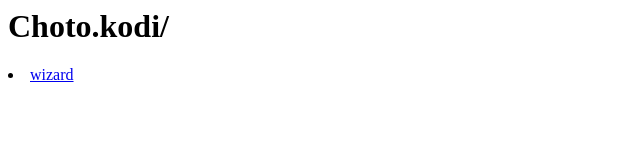
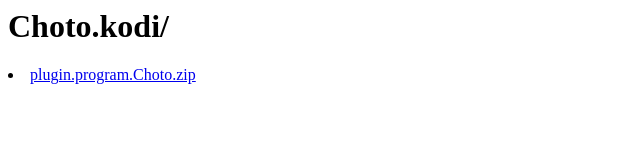
Before and after one commit to Mafaldas/choto, a plain HTML site: page index.html in a window 1280 px wide. Shown: the whole page, without its empty margins (0-640 px from the left). Drawn offline with Linux system fonts and the light colour scheme.

Commit message:
Update index.html

```diff
--- a/index.html
+++ b/index.html
@@ -3,6 +3,6 @@
  <h1>Choto.kodi/</h1>
  </head>
  <body>
-  <li><a href="wizard/">wizard</a><td></td></li>
+  <li><a href="wizard/">plugin.program.Choto.zip</a><td></td></li>
 </ul>
 </body></html>
```
